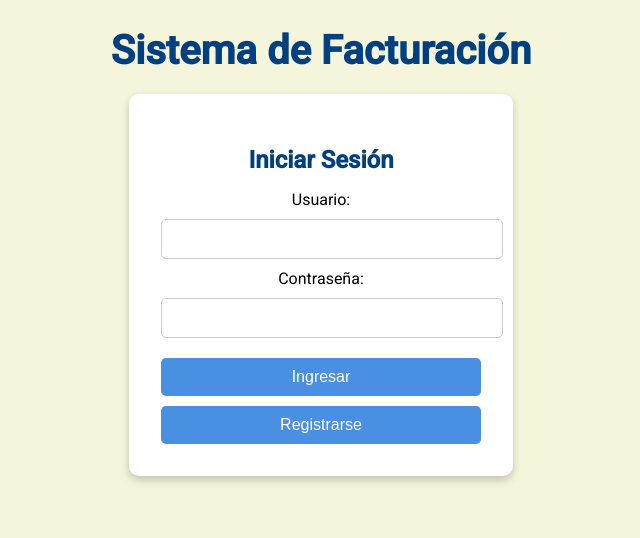
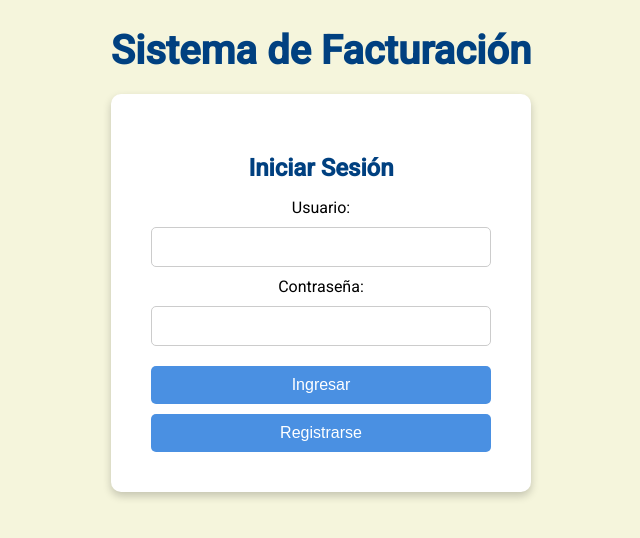
Before and after one commit to jesuszzaaqq33/Facturas, an Angular app in the folder frontend/: page /login in a window 1280 px wide. Shown: the top 538 px of the page, without its empty margins (319-959 px from the left). Built offline with nearby package versions, Linux system fonts and the light colour scheme.

Commit message:
Added number Invoice

```diff
--- a/frontend/src/app/auth/login.component.css
+++ b/frontend/src/app/auth/login.component.css
@@ -12,11 +12,11 @@ body {
 /* Contenedor del formulario */
 .login-container {
   background: #fff;
-  padding: 2rem;
+  padding: 2.5rem;
   border-radius: 10px;
   box-shadow: 0 4px 8px rgba(0, 0, 0, 0.2);
   text-align: center;
-  width: 320px;
+  width: 340px;
 
 }
 
@@ -28,6 +28,7 @@ h2 {
 
 /* Campos de entrada */
 input {
+  box-sizing: border-box;
   width: 100%;
   padding: 10px;
   margin: 10px 0;
@@ -38,6 +39,7 @@ input {
 
 /* Botones */
 button {
+  box-sizing: border-box;
   width: 100%;
   padding: 10px;
   border: none;
--- a/frontend/src/app/facturas/formulario.component.css
+++ b/frontend/src/app/facturas/formulario.component.css
@@ -51,6 +51,11 @@ input, select {
   cursor: pointer;
   transition: 0.3s;
   font-weight: bold;
+}
+.btn[disabled] {
+  background-color: #ccc;  /* Fondo gris cuando está deshabilitado */
+  cursor: not-allowed;     /* Cambiar el cursor a 'no permitido' */
+  opacity: 0.6;            /* Reduce la opacidad para mostrar que no es interactuable */
 }
 
 .btn-primary {
--- a/frontend/src/app/facturas/formulario.component.html
+++ b/frontend/src/app/facturas/formulario.component.html
@@ -4,18 +4,18 @@
   </div>
   <h2>Crear Factura Electrónica</h2>
 
-  <form (ngSubmit)="createInvoice()" class="factura-form">
+  <form (ngSubmit)="createInvoice()" class="factura-form" #form="ngForm">
     <div class="form-group">
+      <label for="numeroFactura">Numero de factura:</label>
+      <input type="text" id="numeroFactura" name="numeroFactura" [(ngModel)]="numeroFactura" required>
       <label for="client">Cliente:</label>
       <select id="client" [(ngModel)]="client" name="client" required>
         <option *ngFor="let client of clients" [value]="client._id">{{ client.name }}</option>
       </select>
       <button type="button" (click)="editClient()" class="btn btn-primary">Editar Clientes</button>
       <button type="button" (click)="newClient()" class="btn btn-primary">Nuevo Cliente</button>
-      <button type="submit" class="btn btn-primary">Crear Factura</button>
+      <button type="submit" class="btn btn-primary" [disabled]="form.invalid">Crear Factura</button>
     </div>
-
-
   </form>
 
   <div class="btn-container">
--- a/frontend/src/app/facturas/formulario.component.ts
+++ b/frontend/src/app/facturas/formulario.component.ts
@@ -24,6 +24,7 @@ export interface Factura {
 })
 export class FormularioComponent implements OnInit{
   API_URL = environment.apiUrl
+  numeroFactura:string =''
   client:string = '';
   clients: any[] = [];
   displayedColumns: string[] = ['cantidad', 'descripcion', 'precio', 'total', 'acciones'];
```
Also changed, not shown: 1 other file (tests, documents, lock files or other folders).
